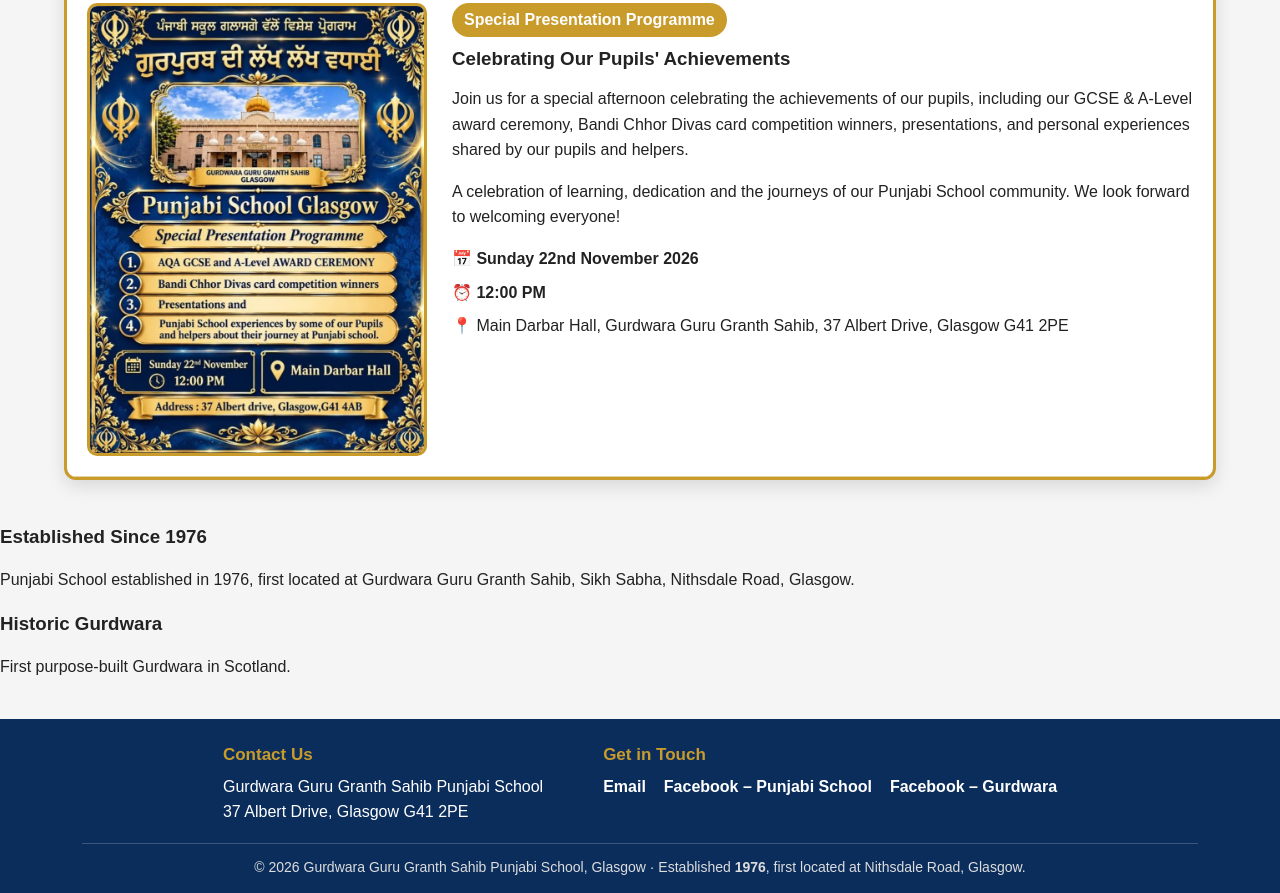
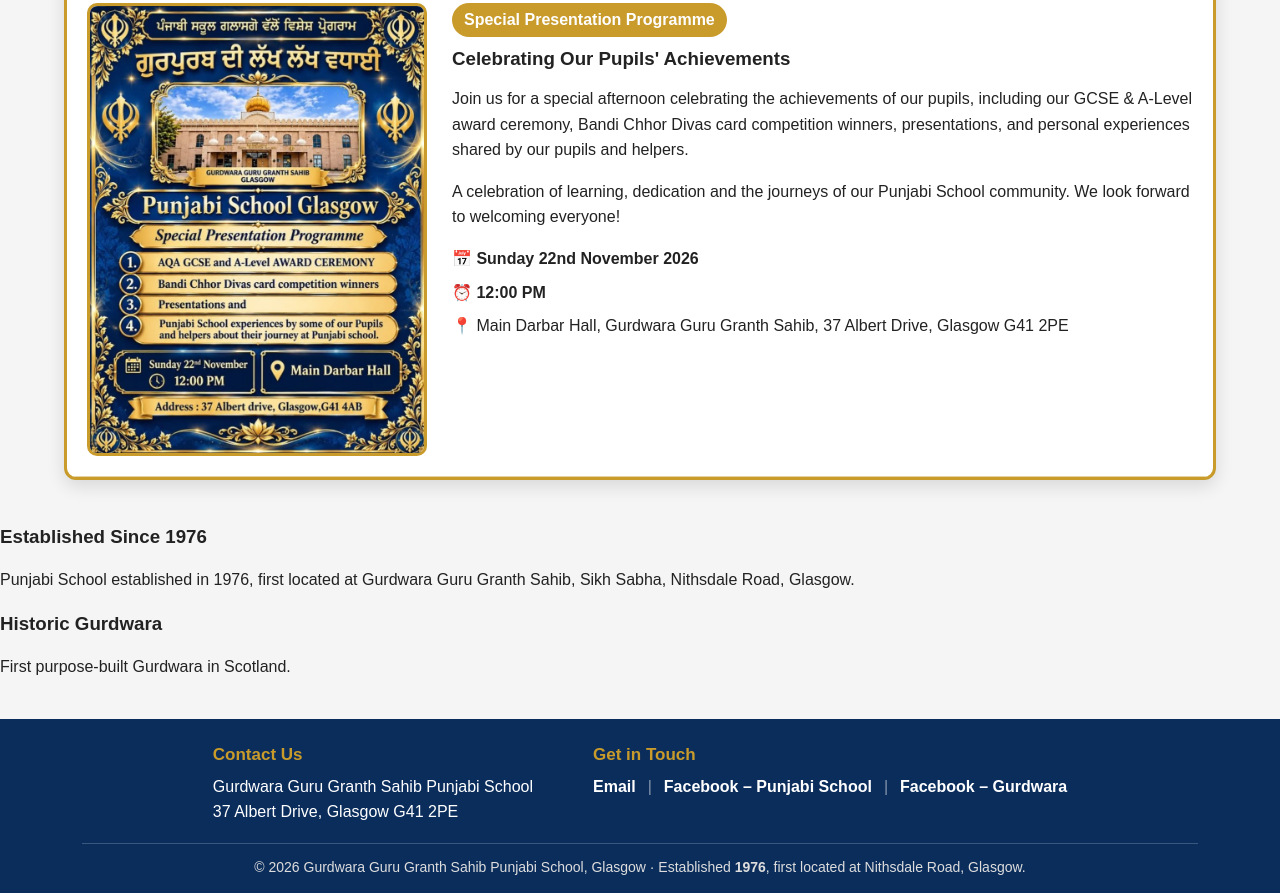
Before and after one commit to panjabischoolglasgow/school-website, a plain HTML site: page index.html in a window 1280 px wide. Shown: the part 1242-2135 px from the top of the page. Drawn offline with Linux system fonts and the light colour scheme.

Commit message:
Add | separators between footer links
Co-Authored-By: Claude Opus 5.5 <noreply@anthropic.com>
Claude-Session: https://claude.ai/code/session_01KztfEb5fAmR1ZEK2XPPSFL

```diff
--- a/css/site.css
+++ b/css/site.css
@@ -2410,3 +2410,17 @@ footer.main-footer .footer-bottom {
     padding: 9px 11px;
     font-size: 15px;
 }
+
+/* Small | separator between footer links */
+.footer-links p {
+    gap: 6px 0;
+}
+
+.footer-links a + a::before {
+    content: "|";
+    color: rgba(255, 255, 255, 0.5);
+    font-weight: normal;
+    margin: 0 12px;
+    display: inline-block;
+    text-decoration: none;
+}
```
